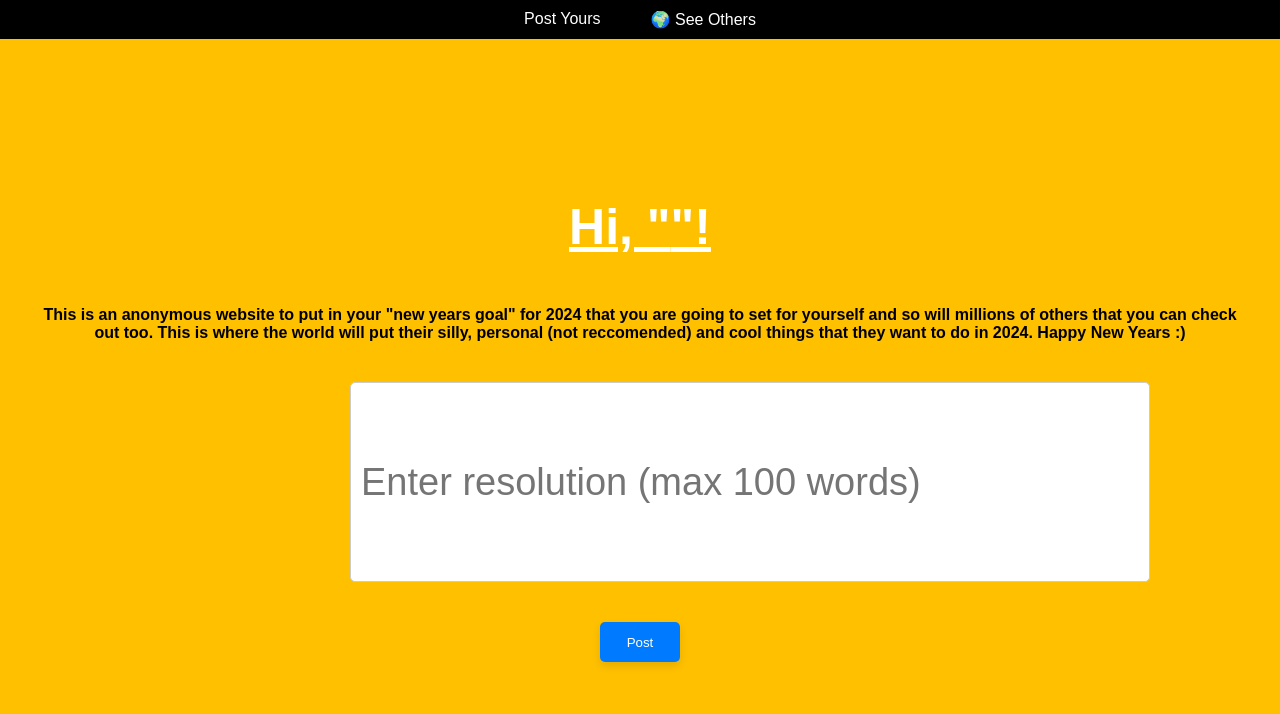
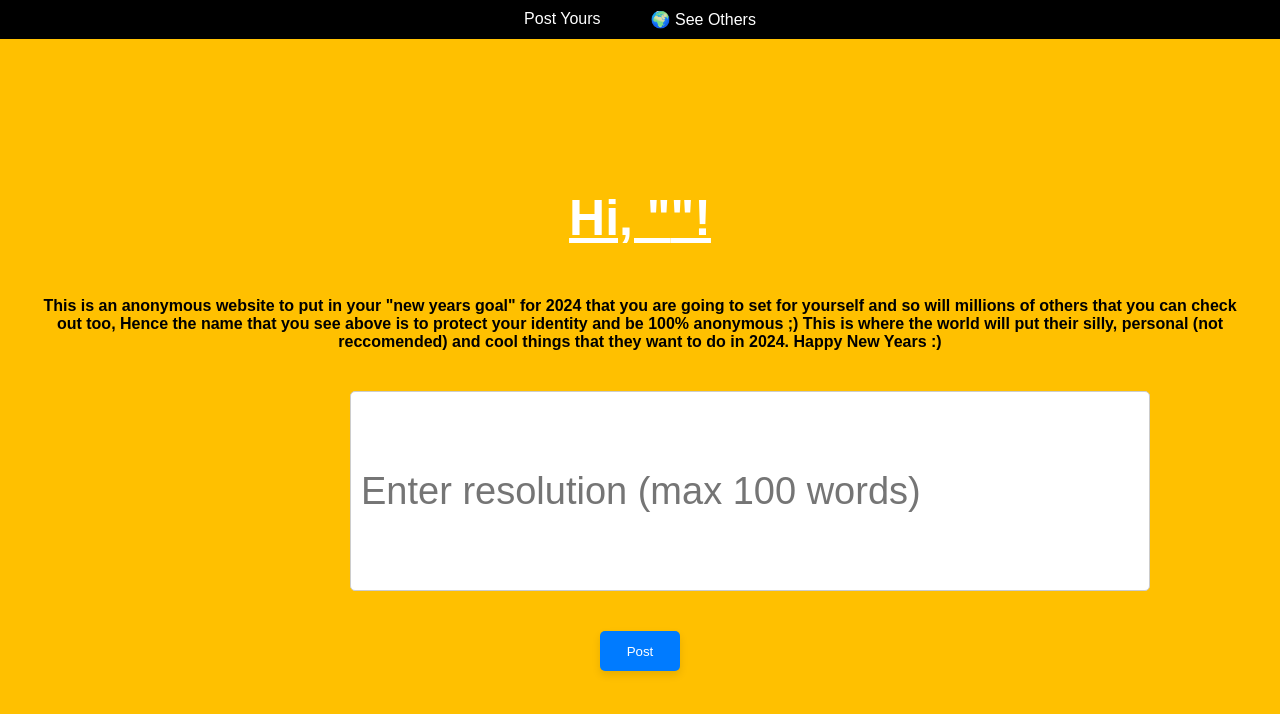
Before and after one commit to Bhurva6/nye, a React (Create React App) app: page / in a window 1280 px wide. Shown: the top 714 px of the page. Built offline with nearby package versions, Linux system fonts and the light colour scheme; no server answers; the database is empty.

Commit message:
minor ui changes

```diff
--- a/src/Components/InputForm.js
+++ b/src/Components/InputForm.js
@@ -49,7 +49,7 @@ const InputForm = ({ name }) => {
             marginBottom:40,
             fontWeight:'bold'
 
-        }}>This is an anonymous website to put in your "new years goal" for 2024 that you are going to set for yourself and so will millions of others that you can check out too. This is where the world will put their silly, personal (not reccomended) and cool things that they want to do in 2024. Happy New Years :) </div>
+        }}>This is an anonymous website to put in your "new years goal" for 2024 that you are going to set for yourself and so will millions of others that you can check out too, Hence the name that you see above is to protect your identity and be 100% anonymous ;)  This is where the world will put their silly, personal (not reccomended) and cool things that they want to do in 2024. Happy New Years :) </div>
 
       <input
   type="text"
```
